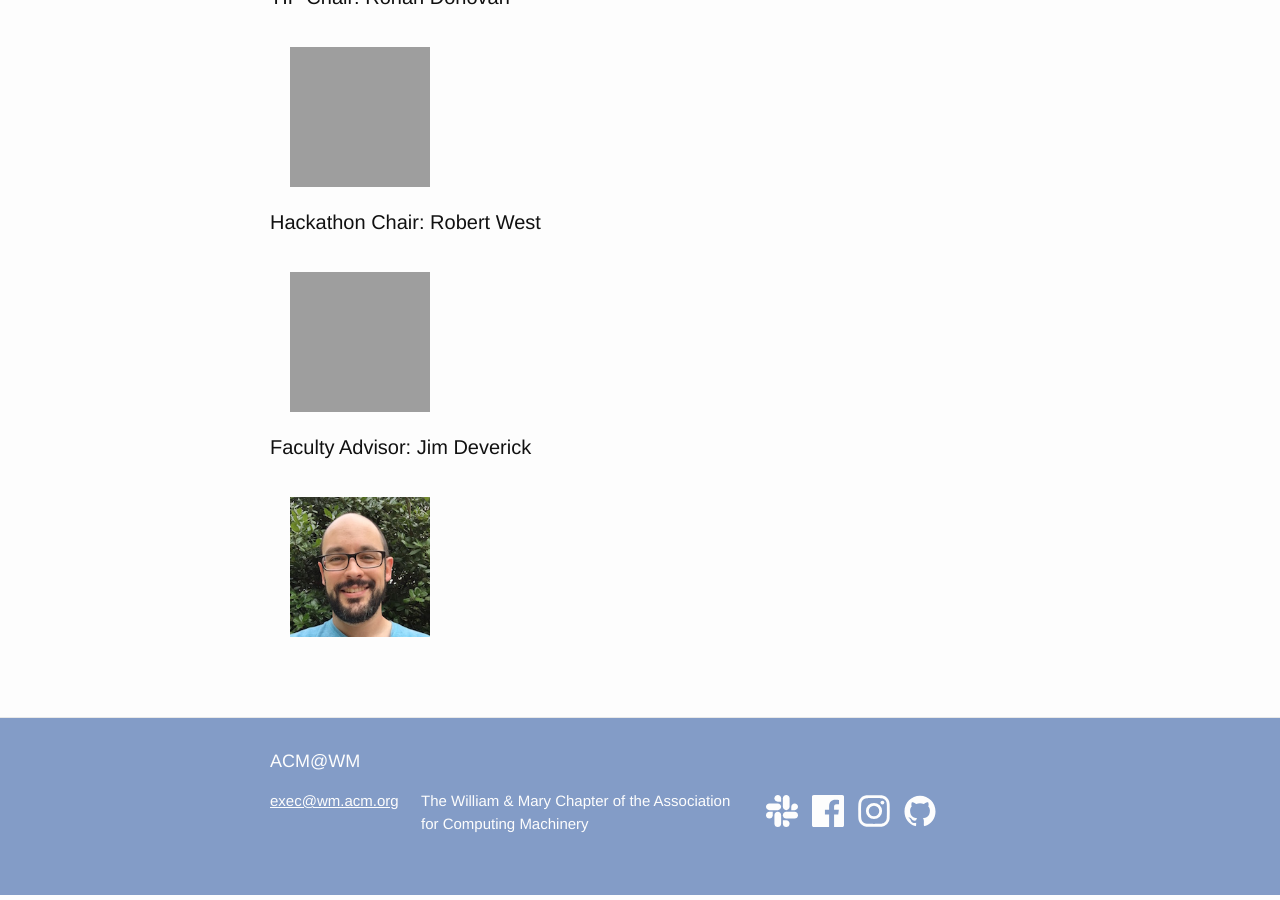
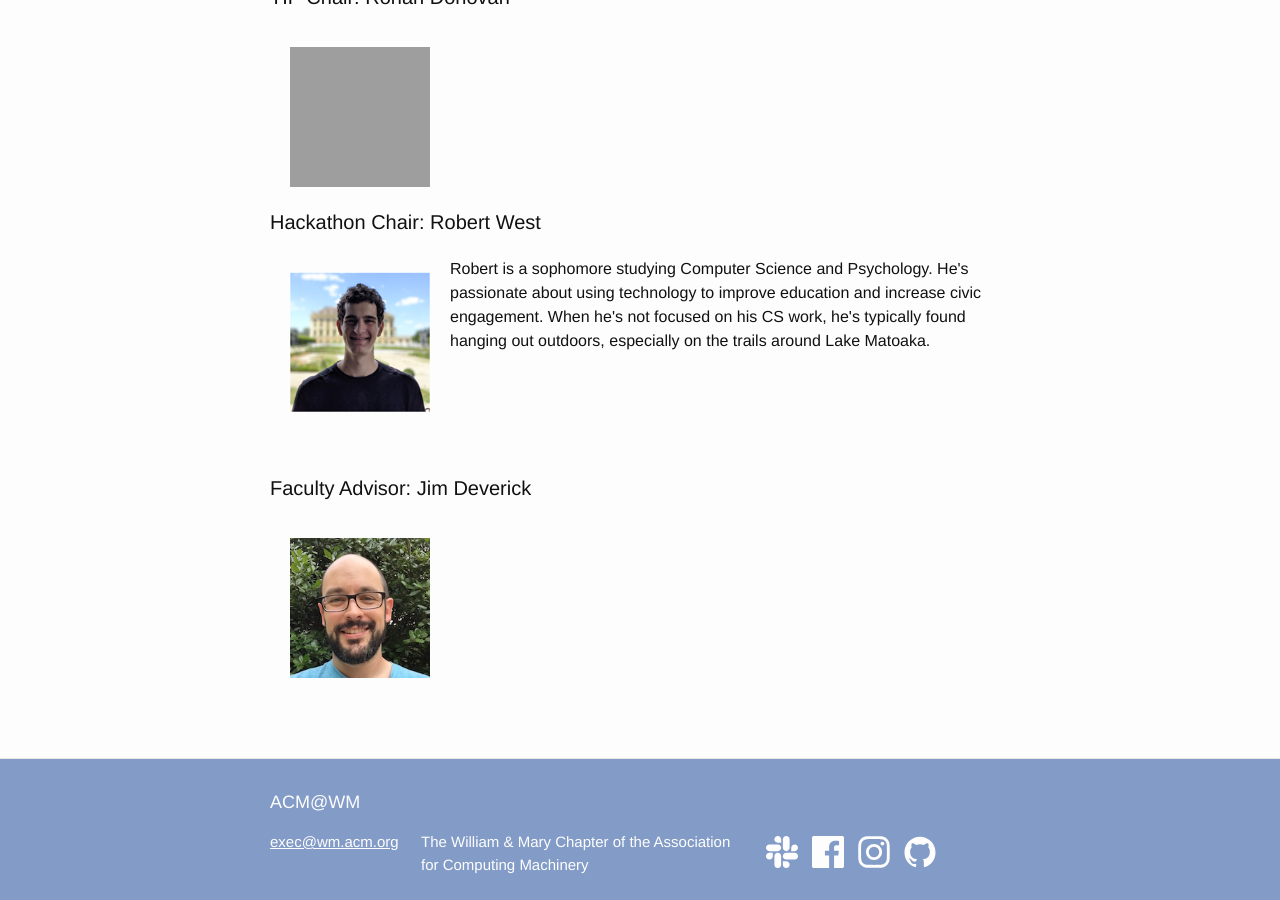
Before and after one commit to ACMWM/acmwm.github.io, a Jekyll site: the page built from _pages/officers.md, in a window 1280 px wide and 900 px high, scrolled down 2397 px. Built offline with Jekyll 4.4.1, drawn with Linux system fonts in a browser that asks for light colours; grey boxes are pictures that could not be loaded.

Commit message:
got Robert's pic and bio

```diff
--- a/_config.yml
+++ b/_config.yml
@@ -81,8 +81,9 @@ officers:
 
   - job: Hackathon Chair
     name: Robert West
-    pic:
+    pic: robert.png
     bio: >
+              Robert is a sophomore studying Computer Science and Psychology. He's passionate about using technology to improve education and increase civic engagement. When he's not focused on his CS work, he's typically found hanging out outdoors, especially on the trails around Lake Matoaka.
 
 
   - job: Faculty Advisor
```
Also changed, not shown: images/officers/robert.png (added).
